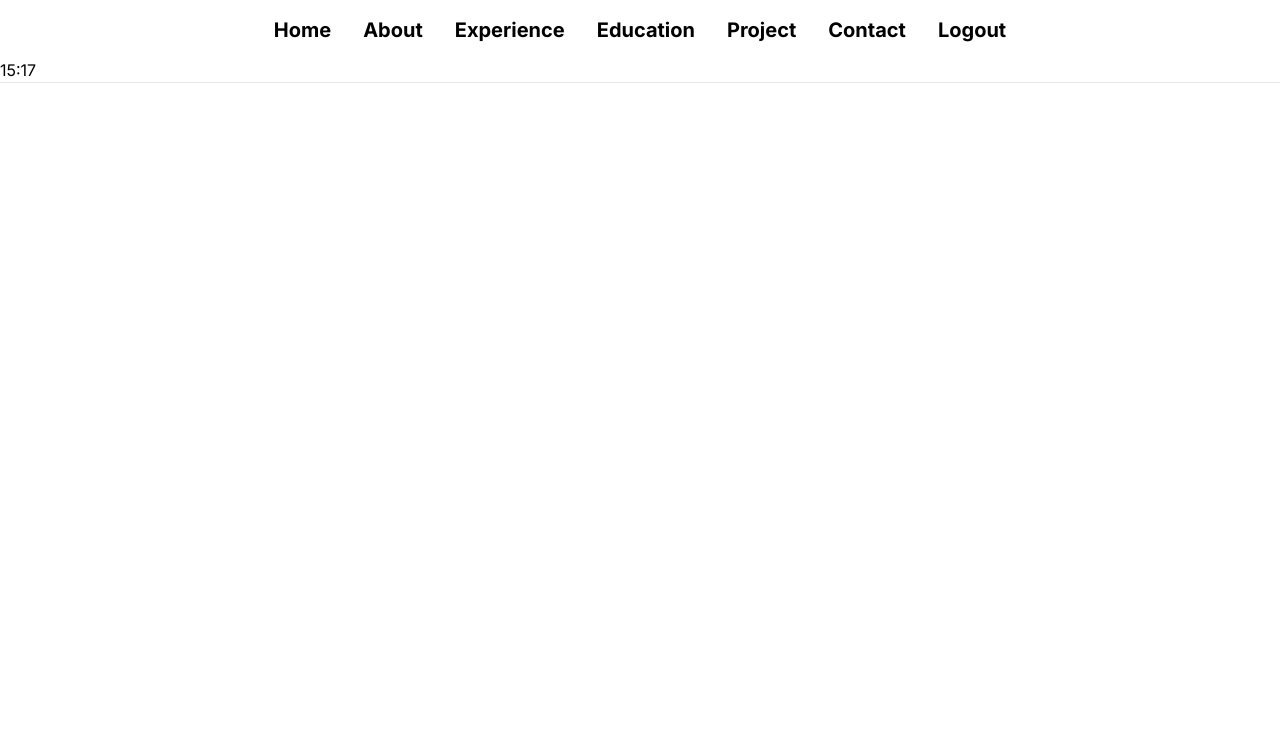
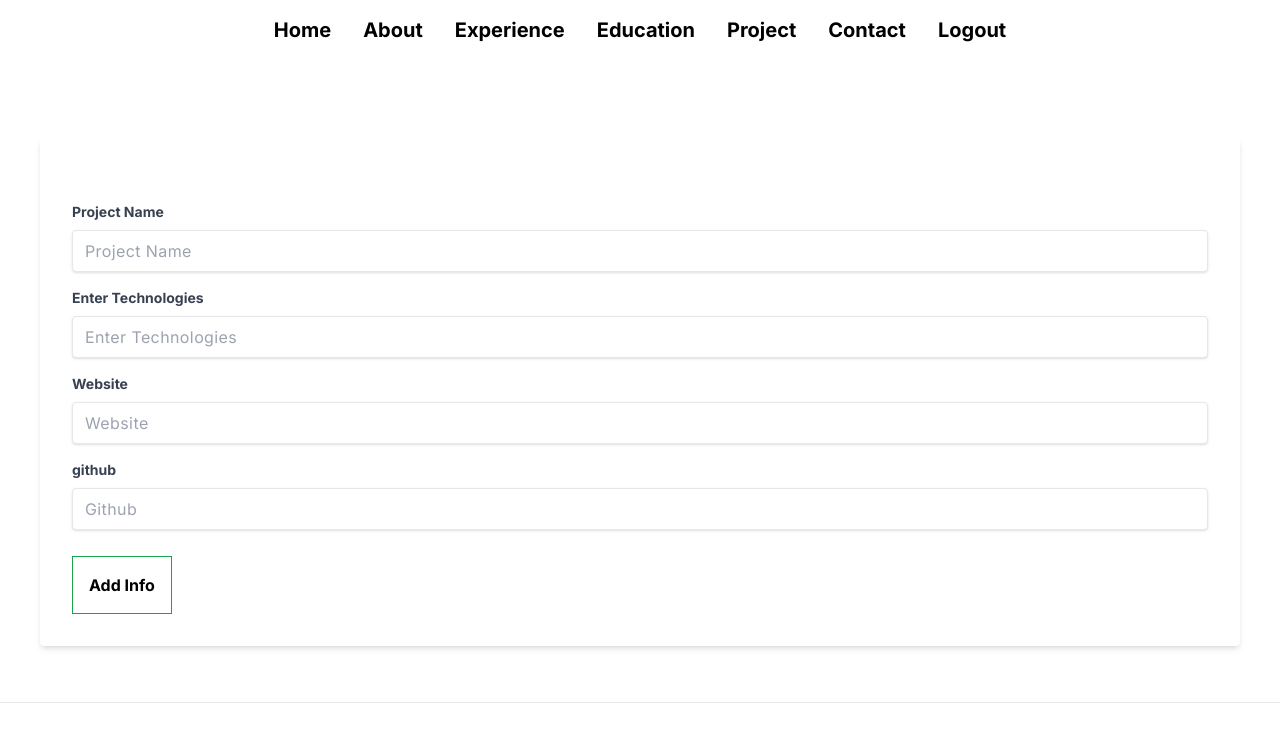
Before and after one commit to ashimbhowmik/Amit-Portfolio, a Next.js app: page /admin in a window 1280 px wide. Both pictures are taken after a click on the button "Project". Shown: the top 742 px of the page. Built offline with nearby package versions, Linux system fonts and the light colour scheme.

Commit message:
[admin form data added]

```diff
--- a/src/app/admin/page.js
+++ b/src/app/admin/page.js
@@ -1,69 +1,134 @@
 "use client";
 
+import AdminAboutView from "@/components/admin-view/about";
+import AdminContactView from "@/components/admin-view/contact";
+import AdminEducationView from "@/components/admin-view/education";
+import AdminExperienceView from "@/components/admin-view/experience";
+import AdminHomeView from "@/components/admin-view/home";
+import AdminProjectView from "@/components/admin-view/project";
+import { useState } from "react";
+
+const initialHomeFormData = {
+  heading: "",
+  summary: "",
+};
+
+const initialAboutFormData = {
+  aboutme: "",
+  noofprojects: "",
+  yearofexperience: "",
+  noofclients: "",
+  skills: "",
+};
+
+const initialExperienceFormData = {
+  position: "",
+  company: "",
+  duration: "",
+  location: "",
+  jobprofile: "",
+};
+
+const initialEducationFormData = {
+  degree: "",
+  year: "",
+  college: "",
+};
+
+const initialProjectFormData = {
+  name: "",
+  website: "",
+  technologies: "",
+  github: "",
+};
+
+const initialLoginFormData = {
+  username: "",
+  password: "",
+};
+
 export default function AdminView() {
+  const [currentSelectedTab, setCurrentSelectedTab] = useState("home");
+  const [homeViewFormData, setHomeViewFormData] = useState(initialHomeFormData);
+  const [aboutViewFormData, setAboutViewFormData] =
+    useState(initialAboutFormData);
+  const [experienceViewFormData, setExperienceViewFormData] = useState(
+    initialExperienceFormData
+  );
+  const [educationViewFormData, setEducationViewFormData] = useState(
+    initialEducationFormData
+  );
+  const [projectViewFormData, setProjectViewFormData] = useState(
+    initialProjectFormData
+  );
+
+  const [allData, setAllData] = useState({});
+  const [update, setUpdate] = useState(false);
+  const [authUser, setAuthUser] = useState(false);
+  const [loginFormData, setLoginFormData] = useState(initialLoginFormData);
   const menuItems = [
     {
       id: "home",
       label: "Home",
-      //   component: (
-      //     <AdminHomeView
-      //       formData={homeViewFormData}
-      //       setFormData={setHomeViewFormData}
-      //       handleSaveData={handleSaveData}
-      //     />
-      //   ),
+      component: (
+        <AdminHomeView
+          formData={homeViewFormData}
+          setFormData={setHomeViewFormData}
+          // handleSaveData={handleSaveData}
+        />
+      ),
     },
     {
       id: "about",
       label: "About",
-      //   component: (
-      //     <AdminAboutView
-      //       formData={aboutViewFormData}
-      //       setFormData={setAboutViewFormData}
-      //       handleSaveData={handleSaveData}
-      //     />
-      //   ),
+      component: (
+        <AdminAboutView
+          formData={aboutViewFormData}
+          setFormData={setAboutViewFormData}
+          // handleSaveData={handleSaveData}
+        />
+      ),
     },
     {
       id: "experience",
       label: "Experience",
-      //   component: (
-      //     <AdminExperienceView
-      //       formData={experienceViewFormData}
-      //       handleSaveData={handleSaveData}
-      //       setFormData={setExperienceViewFormData}
-      //       data={allData?.experience}
-      //     />
-      //   ),
+      component: (
+        <AdminExperienceView
+          formData={experienceViewFormData}
+          // handleSaveData={handleSaveData}
+          setFormData={setExperienceViewFormData}
+          data={allData?.experience}
+        />
+      ),
     },
     {
       id: "education",
       label: "Education",
-      //   component: (
-      //     <AdminEducationView
-      //       formData={educationViewFormData}
-      //       handleSaveData={handleSaveData}
-      //       setFormData={setEducationViewFormData}
-      //       data={allData?.education}
-      //     />
-      //   ),
+      component: (
+        <AdminEducationView
+          formData={educationViewFormData}
+          // handleSaveData={handleSaveData}
+          setFormData={setEducationViewFormData}
+          data={allData?.education}
+        />
+      ),
     },
     {
       id: "project",
       label: "Project",
-      //   component: (
-      //     <AdminProjectView
-      //       formData={projectViewFormData}
-      //       handleSaveData={handleSaveData}
-      //       setFormData={setProjectViewFormData}
-      //       data={allData?.project}
-      //     />
-      //   ),
+      component: (
+        <AdminProjectView
+          formData={projectViewFormData}
+          // handleSaveData={handleSaveData}
+          setFormData={setProjectViewFormData}
+          data={allData?.project}
+        />
+      ),
     },
     {
       id: "contact",
       label: "Contact",
-      //   component: <AdminContactView data={allData && allData?.contact} />,
+      component: <AdminContactView data={allData && allData?.contact} />,
     },
   ];
   return (
@@ -74,11 +139,11 @@ export default function AdminView() {
             key={item.id}
             type="button"
             className="p-4 font-bold text-xl text-black"
-            // onClick={() => {
-            //   setCurrentSelectedTab(item.id);
-            //   resetFormDatas();
-            //   setUpdate(false);
-            // }}
+            onClick={() => {
+              setCurrentSelectedTab(item.id);
+              // resetFormDatas();
+              // setUpdate(false);
+            }}
           >
             {item.label}
           </button>
@@ -93,13 +158,10 @@ export default function AdminView() {
           Logout
         </button>
       </nav>
-      {/* <div className="mt-10 p-10">
+      <div className="mt-10 p-10">
         {menuItems.map(
           (item) => item.id === currentSelectedTab && item.component
         )}
-      </div> */}
-      <div>
-        <h1>15:17</h1>
       </div>
     </div>
   );
--- a/src/app/page.js
+++ b/src/app/page.js
@@ -2,6 +2,6 @@ import Image from "next/image";
 
 export default function Home() {
   return (
-    <main className="flex min-h-screen flex-col items-center justify-between p-24"></main>
+    <main className="flex min-h-screen flex-col items-center justify-between p-24 bg-black"></main>
   );
 }
--- /dev/null
+++ b/src/components/admin-view/project/index.js
@@ -0,0 +1,68 @@
+/* eslint-disable react/jsx-key */
+"use client";
+
+import FormControls from "../form-controls";
+
+const controls = [
+  {
+    name: "name",
+    placeholder: "Project Name",
+    type: "text",
+    label: "Project Name",
+  },
+  {
+    name: "technologies",
+    placeholder: "Enter Technologies",
+    type: "text",
+    label: "Enter Technologies",
+  },
+  {
+    name: "website",
+    placeholder: "Website",
+    type: "text",
+    label: "Website",
+  },
+  {
+    name: "github",
+    placeholder: "Github",
+    type: "text",
+    label: "github",
+  },
+];
+
+export default function AdminProjectView({
+  formData,
+  setFormData,
+  handleSaveData,
+  data,
+}) {
+  return (
+    <div className="w-full">
+      <div className="bg-[#ffffff] shadow-md rounded px-8 pt-6 pb-8 mb-4">
+        <div className="mb-10">
+          {data && data.length
+            ? data.map((item) => (
+                <div className="flex flex-col gap-4 border p-4 border-green-600">
+                  <p>{item.name}</p>
+                  <p>{item.technologies}</p>
+                  <p>{item.website}</p>
+                  <p>{item.github}</p>
+                </div>
+              ))
+            : null}
+        </div>
+        <FormControls
+          controls={controls}
+          formData={formData}
+          setFormData={setFormData}
+        />
+        <button
+          onClick={() => handleSaveData("project")}
+          className="mt-[10px] border border-green-600 p-4 font-bold text-[16px]"
+        >
+          Add Info
+        </button>
+      </div>
+    </div>
+  );
+}
```
